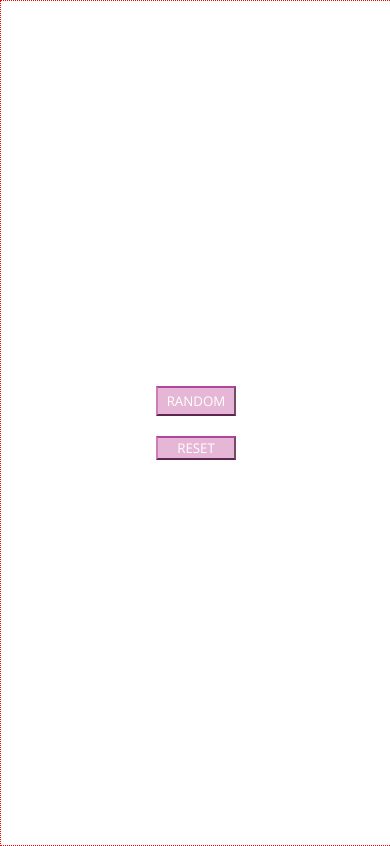
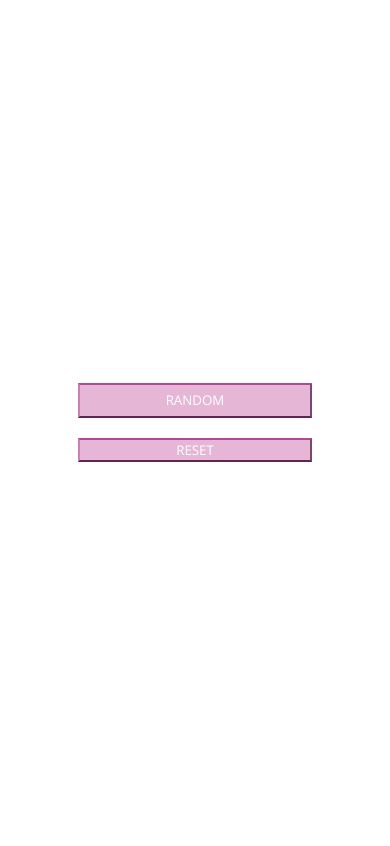
Before and after one commit to gness1804/color-changer, a plain HTML site: page index.html in a window 390 px wide. Drawn offline with nearby package versions, Linux system fonts and the light colour scheme.

Commit message:
removed test border and resized buttons

```diff
--- a/styles.css
+++ b/styles.css
@@ -38,17 +38,17 @@
 
 @media screen and (max-width: 500px) {
   #container {
-    border: 1px dotted red;
     flex-direction: column;
   }
 
   #random-button, #reset-button {
     margin-left: 0;
     margin-right: 0;
+    width: 60%;
   }
 
   #random-button {
-    height: 30px;
+    height: 35px;
     margin-bottom: 10px;
   }
 
```
